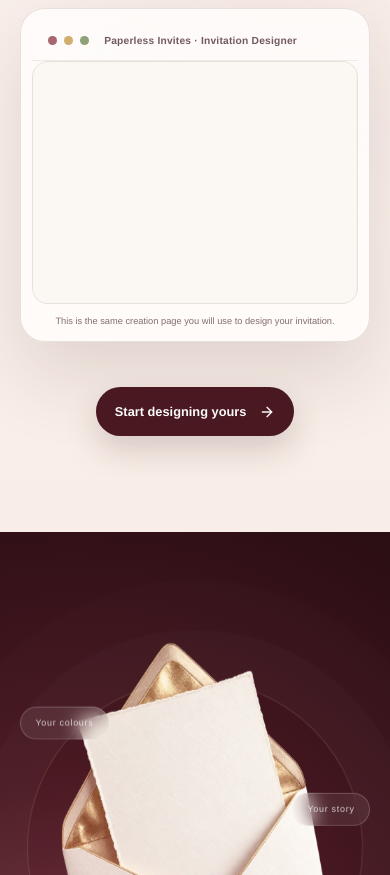
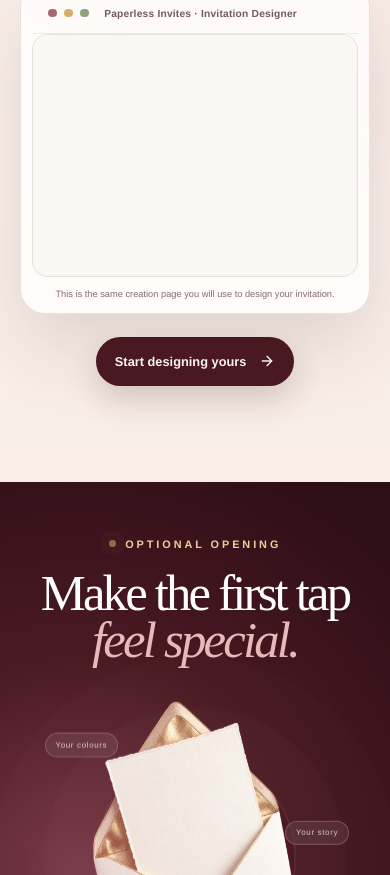
Before and after one commit to Ir-faan/Event-Invitation, a Next.js app: page / in a window 390 px wide. Shown: the part 4988-5863 px from the top of the page. Built offline with nearby package versions, Linux system fonts and the light colour scheme; no server answers.

Commit message:
Polish customizer opening and custom price alignment

```diff
--- a/app/landing-mobile-polish.css
+++ b/app/landing-mobile-polish.css
@@ -4,21 +4,28 @@
   display: none;
 }
 
-/* Keep the custom-part surcharge pinned to the top-right of its card. */
+/* Keep the custom-part surcharge on the same line as its heading. */
 .landing-refresh .custom-part-group {
   position: relative;
 }
 
 .landing-refresh .custom-part-group .extra-group-title {
   position: static;
-  padding-right: 5.25rem;
+  display: flex;
+  align-items: center;
+  justify-content: space-between;
+  gap: 1rem;
+  padding-right: 0;
+}
+
+.landing-refresh .custom-part-group .extra-group-title > div {
+  min-width: 0;
 }
 
 .landing-refresh .custom-part-group .extra-group-title > b {
-  position: absolute;
-  top: 1.25rem;
-  right: 1.35rem;
-  margin: 0;
+  position: static;
+  flex: 0 0 auto;
+  margin: 0 0 0 auto;
   white-space: nowrap;
 }
 
@@ -92,6 +99,16 @@
    The iframe viewport is deliberately much wider, then scaled down, so it does
    not switch to the designer's mobile layout and look zoomed-in. */
 @media (max-width: 760px) {
+  /* Tighten the customise section so the designer preview sits directly below
+     the choice cards instead of feeling detached from them. */
+  .landing-refresh .customizer-section {
+    gap: 1.15rem !important;
+  }
+
+  .landing-refresh .customizer-demo {
+    margin-top: -.25rem !important;
+  }
+
   .landing-refresh .customizer-copy > .button {
     display: none;
   }
@@ -116,6 +133,88 @@
   .landing-refresh .consultation-social-row {
     align-items: center;
     flex-direction: row;
+  }
+
+  /* Mobile opening section: heading first, smaller floating envelope in the
+     middle, then the explanatory text and feature pills underneath. */
+  .landing-refresh .envelope-section {
+    display: flex !important;
+    flex-direction: column;
+    align-items: stretch;
+    min-height: auto;
+    padding: 4rem 1.25rem 4.5rem !important;
+  }
+
+  .landing-refresh .envelope-copy {
+    display: contents;
+  }
+
+  .landing-refresh .envelope-copy.reveal {
+    opacity: 1;
+    transform: none;
+  }
+
+  .landing-refresh .envelope-copy .eyebrow {
+    order: 1;
+    justify-content: center;
+    margin: 0 0 .8rem;
+    text-align: center;
+  }
+
+  .landing-refresh .envelope-copy h2 {
+    order: 2;
+    width: min(34rem, 100%);
+    margin: 0 auto;
+    text-align: center;
+  }
+
+  .landing-refresh .envelope-visual {
+    order: 3;
+    width: 100%;
+    min-height: 15rem !important;
+    margin: .65rem auto .45rem;
+  }
+
+  .landing-refresh .envelope-visual img {
+    width: min(17rem, 72vw) !important;
+  }
+
+  .landing-refresh .envelope-halo {
+    width: 14rem !important;
+    height: 14rem !important;
+  }
+
+  .landing-refresh .floating-note {
+    padding: .42rem .62rem;
+    font-size: .5rem !important;
+  }
+
+  .landing-refresh .note-one {
+    left: 7% !important;
+    top: 18% !important;
+  }
+
+  .landing-refresh .note-two {
+    right: 6% !important;
+    top: 42% !important;
+  }
+
+  .landing-refresh .note-three {
+    left: 12% !important;
+    bottom: 12% !important;
+  }
+
+  .landing-refresh .envelope-copy > p:not(.eyebrow) {
+    order: 4;
+    width: min(34rem, 100%);
+    margin: .4rem auto 0 !important;
+    text-align: center;
+  }
+
+  .landing-refresh .mini-features {
+    order: 5;
+    justify-content: center;
+    margin-top: 1.2rem !important;
   }
 }
 
@@ -198,13 +297,11 @@
   }
 
   .landing-refresh .custom-part-group .extra-group-title {
-    padding-right: 4.5rem;
+    gap: .55rem;
   }
 
   .landing-refresh .custom-part-group .extra-group-title > b {
-    top: 1.05rem;
-    right: 1.05rem;
-    font-size: .72rem;
+    font-size: .7rem;
   }
 
   .landing-refresh .compact-contact-row,
@@ -227,4 +324,27 @@
     width: 2.2rem;
     height: 2.2rem;
   }
+
+  .landing-refresh .envelope-section {
+    padding-top: 3.5rem !important;
+    padding-bottom: 3.75rem !important;
+  }
+
+  .landing-refresh .envelope-copy h2 {
+    font-size: clamp(2.75rem, 13vw, 4.25rem) !important;
+  }
+
+  .landing-refresh .envelope-visual {
+    min-height: 13.25rem !important;
+    margin-top: .4rem;
+  }
+
+  .landing-refresh .envelope-visual img {
+    width: min(15rem, 68vw) !important;
+  }
+
+  .landing-refresh .envelope-halo {
+    width: 12rem !important;
+    height: 12rem !important;
+  }
 }
```
